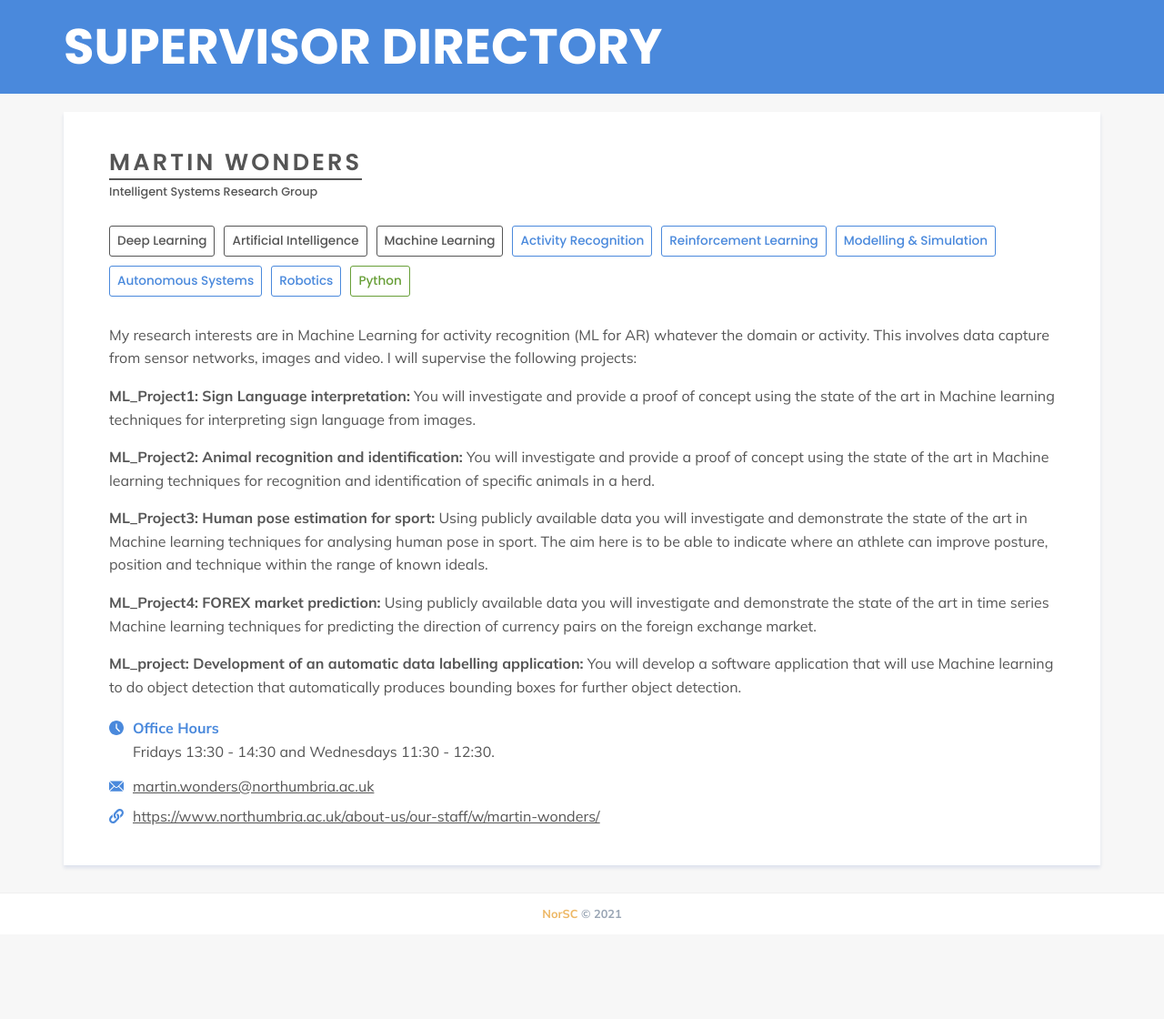
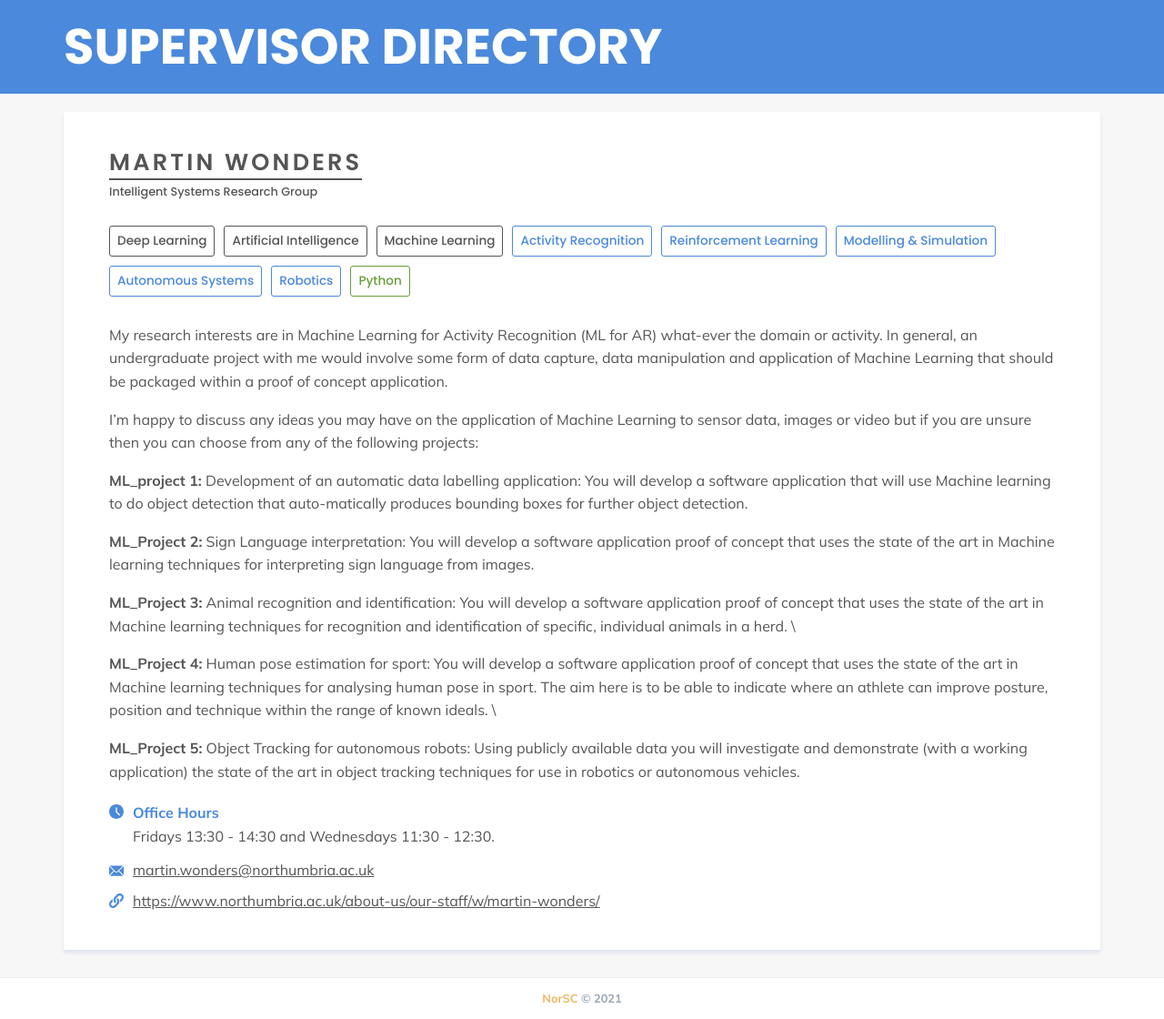
Before and after one commit to NorSC/supervisor-search, a Jekyll site: the page built from _supervisors/martin-wonders.md, in a window 1280 px wide. Shown: the whole page at 91% size. Built offline with Jekyll 4.4.1, drawn with Linux system fonts in a browser that asks for light colours; a script that is not in the unit is left out; before the commit the page ends 1027 px from its top, so only the background shows below that.

Commit message:
Update Supervisors “martin-wonders”

```diff
--- a/_supervisors/martin-wonders.md
+++ b/_supervisors/martin-wonders.md
@@ -20,61 +20,45 @@ additional_keywords:
 technologies_languages:
   - Python
 additional_details: >-
-  My research interests are in Machine Learning for activity recognition (ML for
-  AR) whatever the domain or activity. This involves data capture from sensor
-  networks, images and video. I will supervise the following projects:
+  My research interests are in Machine Learning for Activity Recognition (ML for
+  AR) what-ever the domain or activity. In general, an undergraduate project
+  with me would involve some form of data capture, data manipulation and
+  application of Machine Learning that should be packaged within a proof of
+  concept application.
 
 
-  **ML_Project1: Sign Language interpretation:**
-
-  You will investigate and provide a proof of concept using the state of the art in Machine learning techniques for interpreting sign language from images.
+  I’m happy to discuss any ideas you may have on the application of Machine Learning to sensor data, images or video but if you are unsure then you can choose from any of the following projects:
 
 
-  **ML_Project2: Animal recognition and identification:**
-
-  You will investigate and provide a proof of concept using the state of the art in Machine learning techniques for recognition and identification of specific animals in a herd.
+  **ML_project 1:** Development of an automatic data labelling application: You will develop a software application that will use Machine learning to do object detection that auto-matically produces bounding boxes for further object detection.
 
 
-  **ML_Project3: Human pose estimation for sport:**
-
-  Using publicly available data you will investigate and demonstrate the state of the art in Machine learning techniques for analysing human pose in sport. The aim here is to be able to indicate where an athlete can improve posture, position and technique within the range of known ideals.
+  **ML_Project 2:** Sign Language interpretation: You will develop a software application proof of concept that uses the state of the art in Machine learning techniques for interpreting sign language from images.
 
 
-  **ML_Project4: FOREX market prediction:**
-
-  Using publicly available data you will investigate and demonstrate the state of the art in time series Machine learning techniques for predicting the direction of currency pairs on the foreign exchange market.
+  **ML_Project 3:** Animal recognition and identification: You will develop a software application proof of concept that uses the state of the art in Machine learning techniques for recognition and identification of specific, individual animals in a herd. \
 
 
-  **ML_project: Development of an automatic data labelling application:**
-
-  You will develop a software application that will use Machine learning to do object detection that automatically produces bounding boxes for further object detection.
-additional_details_msc: >-
-  My research interests are in Machine Learning for activity recognition (ML for
-  AR) whatever the domain or activity. This involves data capture from sensor
-  networks, images and video. I will supervise the following projects:
+  **ML_Project 4:** Human pose estimation for sport: You will develop a software application proof of concept that uses the state of the art in Machine learning techniques for analysing human pose in sport. The aim here is to be able to indicate where an athlete can improve posture, position and technique within the range of known ideals. \
 
 
-  **ML_Project1: Sign Language interpretation:**
-
-  You will research and develop proof of concept using the state of the art in Machine learning techniques for interpreting sign language from images.
+  **ML_Project 5:** Object Tracking for autonomous robots: Using publicly available data you will investigate and demonstrate (with a working application) the state of the art in object tracking techniques for use in robotics or autonomous vehicles.
+additional_details_msc: >-
+  My research interests are in Machine Learning for Activity Recognition (ML for
+  AR) what-ever the domain or activity. In general, a Masters project with me
+  would involve research into data capture and manipulation techniques or
+  research on the application and integration of Machine Learning into real
+  world systems.
 
 
-  **ML_Project2: Animal recognition and identification:**
-
-  You will research and develop a proof of concept using the state of the art in Machine learning techniques for recognition and identification of specific animals in a herd.
+  I’m happy to discuss any ideas you may have on the application of Machine Learning to sensor data, images or video but if you are unsure then you can consider any of the following project areas:
 
 
-  **ML_Project3: Human pose estimation for sport:**
-
-  Using publicly available data you will You will research and demonstrate the state of the art in Machine learning techniques for analysing human pose in sport. The aim here is to be able to indicate where an athlete can improve posture, position and technique within the range of known ideals.
+  **Automatic data labelling:** Data acquisition cleaning and manipulation takes considerable time in any Machine Learning project. For this reason the majority of published research makes use of curated freely available datasets. These datasets often have anomolies and can be biased so any ML that uses them could propogate the anomolies and the bias. This research project will investigate the bias in freely available datasets and determine wether the new trend in automatic data labelling systems propogates this bias.
 
 
-  **ML_Project4: FOREX market prediction with Reinforcement learning:**
-
-  Using publicly available data you will You will research and demonstrate the state of the art in time series Machine learning techniques for predicting the direction of currency pairs on the foreign exchange market using Reinforcement Learning.
+  **Autonomous systems in sport:** Intelligent Computer systems are increasingly being used in live sporting events to assist human umpires and referees e.g. Hawkeye and Goal Line Technology. In this project you will research the current state of the art in computer vision with respect to Video Assisted Refereing (VAR). The aim here is to establish whether Computer Vision systems could be used to indicate to the Video Assistant Referee what the decision should be. To provide more focussed research the project would concentrate on off-side decisions.
 
 
-  **ML_project: Development of an automatic data labelling application:**
-
-  You will You will research and develop a proof of concept software application that will use Machine learning to do object detection that automatically produces bounding boxes for further object detection.
+  **Object Tracking for autonomous robots:** Indoor autonomous systems are ubiquotous in state of the art warehouse environments e.g. Amazon's warehouse and Ocado but quite often these systems make limited use of fully autonomous robots. We are currently a long way from having autonomous robots that can fully understand dynamic, unpredictable environments. This may be due to the limitations in tracking objects once they are recognised by computer vision systems. In this project you will research the latest developments in indoor obstacle detection and tracking. The aim here is to propose, through research and testing, a feesable system for indoor obstacle detection and tracking.
 ---
```
